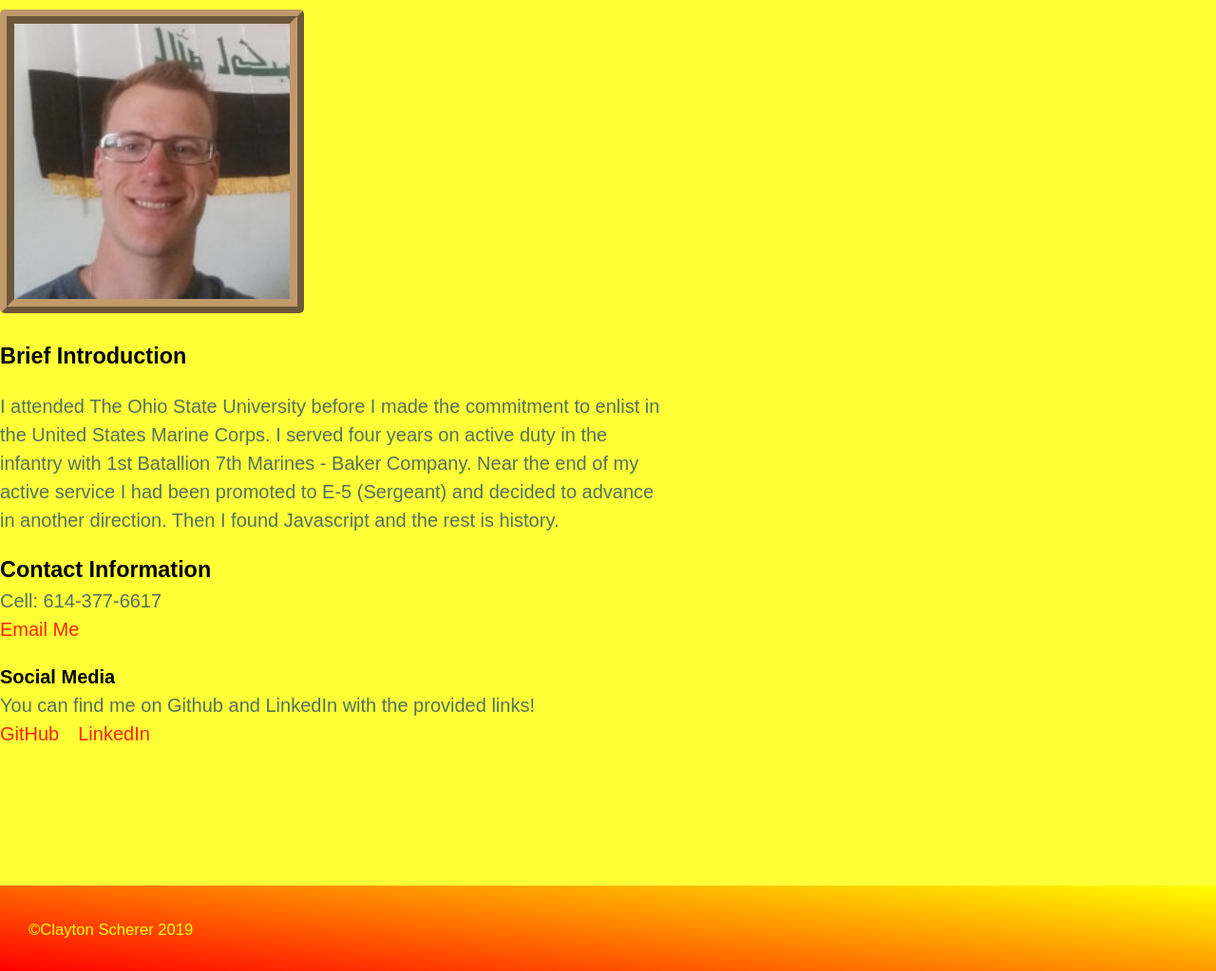
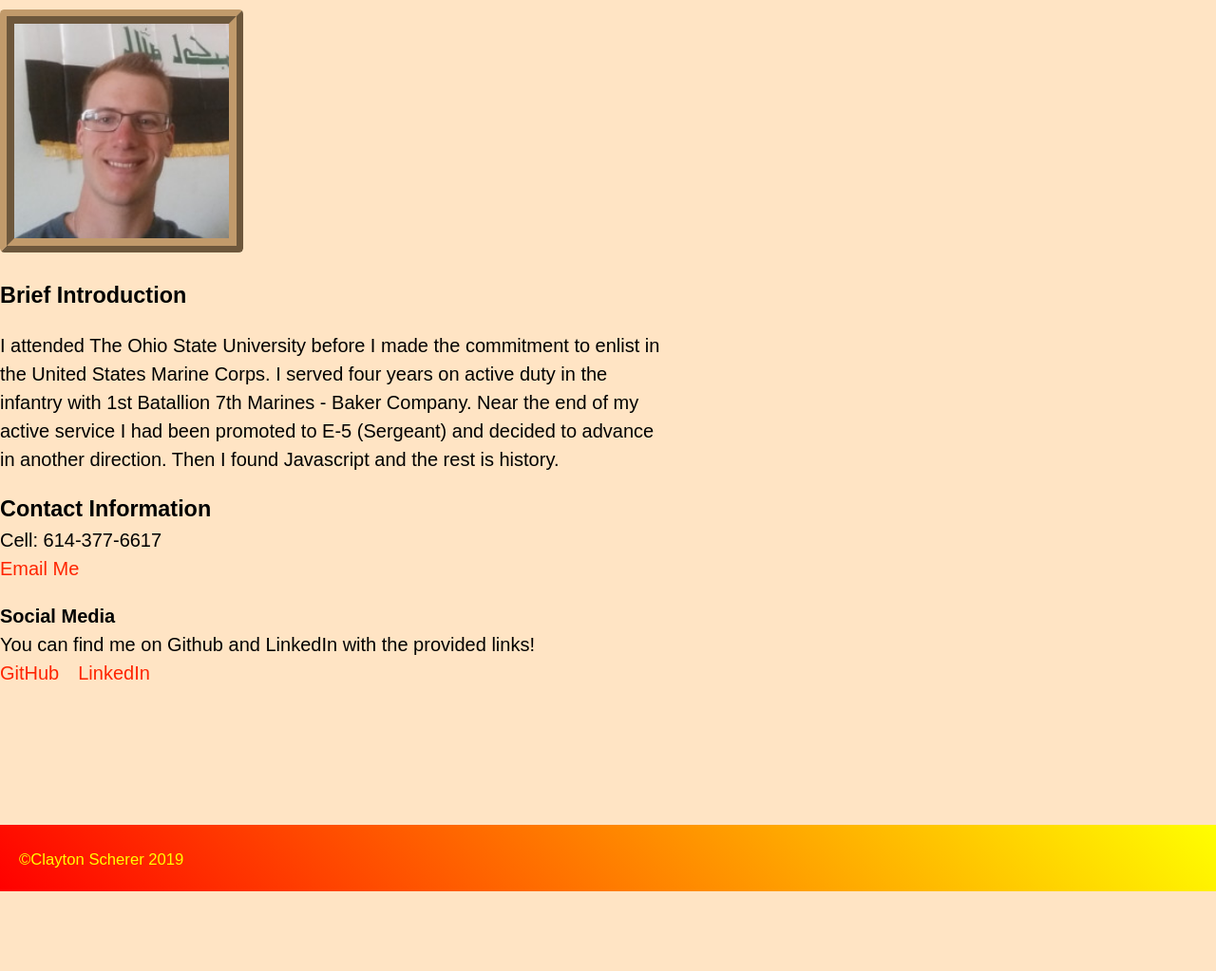
Before and after one commit to clayton-scherer/clayton-scherer.github.io, a plain HTML site: page about-me.html in a window 1280 px wide. Shown: the part 235-1258 px from the top of the page at 95% size. After the commit the page ends 1174 px from the top, so only its background shows below. Drawn offline with Linux system fonts and the light colour scheme.

Commit message:
color styling

```diff
--- a/index.CSS
+++ b/index.CSS
@@ -10,7 +10,8 @@
 
 html {
   font: 20px/1.5 sans-serif;
-  background-color: rgba(255, 255, 0, 0.781);
+  /* background-color: rgb(247, 247, 129); */
+  background-color: bisque;
 }
 
 main {
@@ -19,7 +20,7 @@ main {
 
 .page-header {
   display: flex;
-  background-image: linear-gradient(-6deg, red, yellow);
+  background-image: linear-gradient(-45deg, red, yellow);
   justify-content: space-between;
   padding: 2rem;
 }
@@ -78,23 +79,9 @@ a:hover {
   height: 45vh;
 }
 
-.hero-image__header {
-  color: #f39761;
-}
-
+.hero-image__header,
 .hero-image__message {
-  color: #f39761;
-}
-
-section {
-  color: #54725d;
-}
-
-h1,
-h2,
-h3,
-h4 {
-  color: black;
+  color: #f75e06;
 }
 
 section a {
@@ -121,23 +108,23 @@ article {
 }
 
 .profile-picture {
-  width: 25%;
+  width: 20vw;
   padding: 0;
   margin-top: 1rem;
   margin-bottom: 1rem;
   border: 0.75rem ridge #c19a6b;
-  border-radius: 0.25rem;
+  border-radius: 0.234rem;
 }
 
 .footer {
-  background-image: linear-gradient(6deg, red, yellow);
+  background-image: linear-gradient(45deg, red, yellow);
   color: yellow;
   margin-top: 5.25rem;
-  padding: 1.5rem;
+  padding: 1rem;
 }
 
 img {
-  max-width: 60vw;
+  max-width: 40vw;
   padding: 1rem;
 }
 
```
